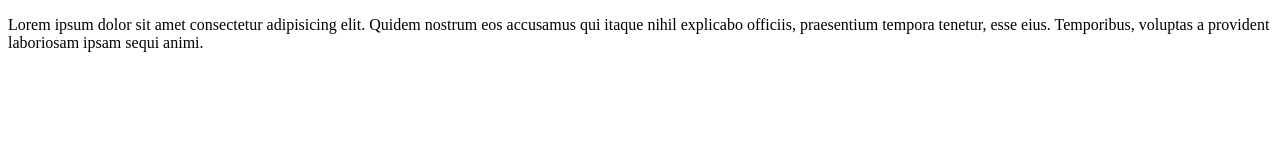
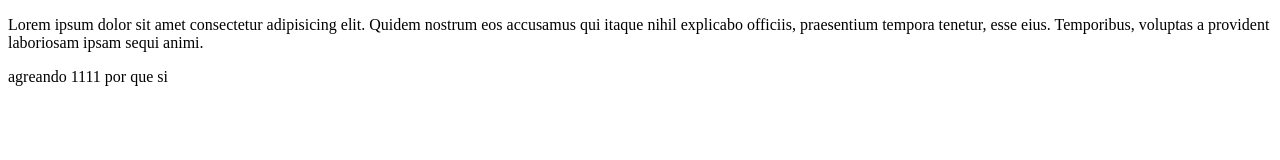
Before and after one commit to RodriguezPabloA/repo, a plain HTML site: page index.html in a window 1280 px wide. Drawn offline with Linux system fonts and the light colour scheme.

Commit message:
agrege unos por que si

```diff
--- a/index.html
+++ b/index.html
@@ -12,5 +12,6 @@
            officiis, praesentium tempora tenetur,
             esse eius. Temporibus, voluptas a
             provident laboriosam ipsam sequi animi.</p>
+            <p>agreando 1111 por que si</p>
 </body>
 </html>
```
